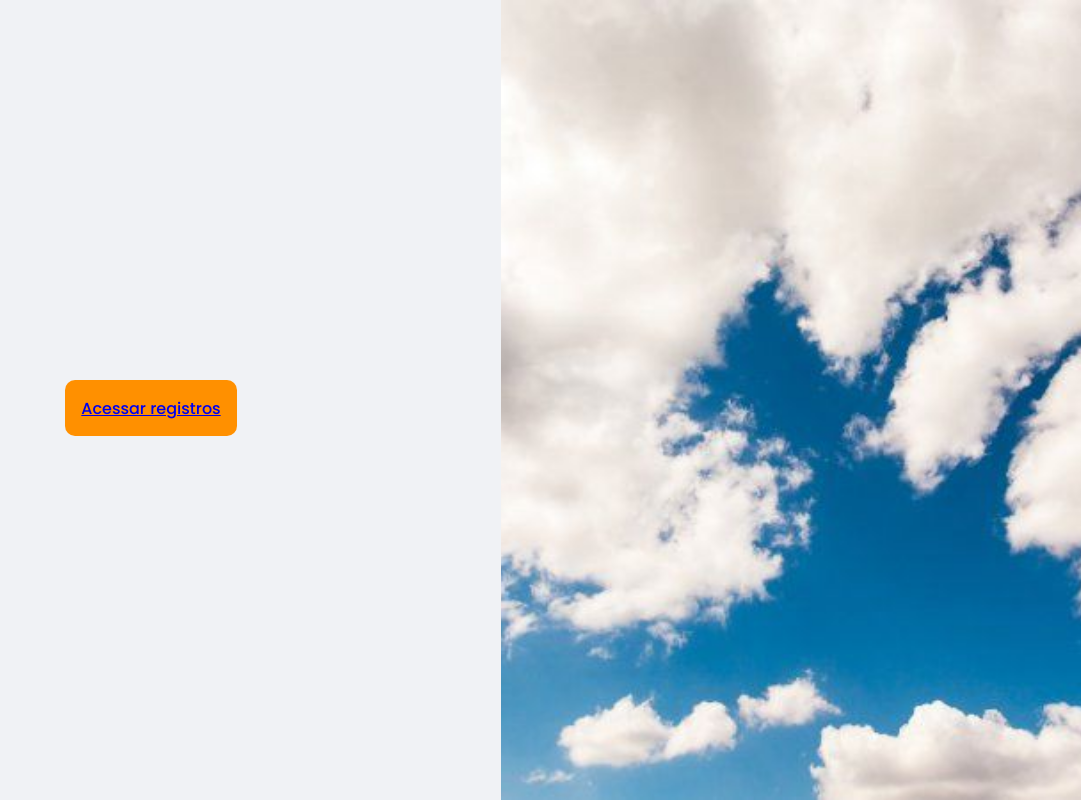
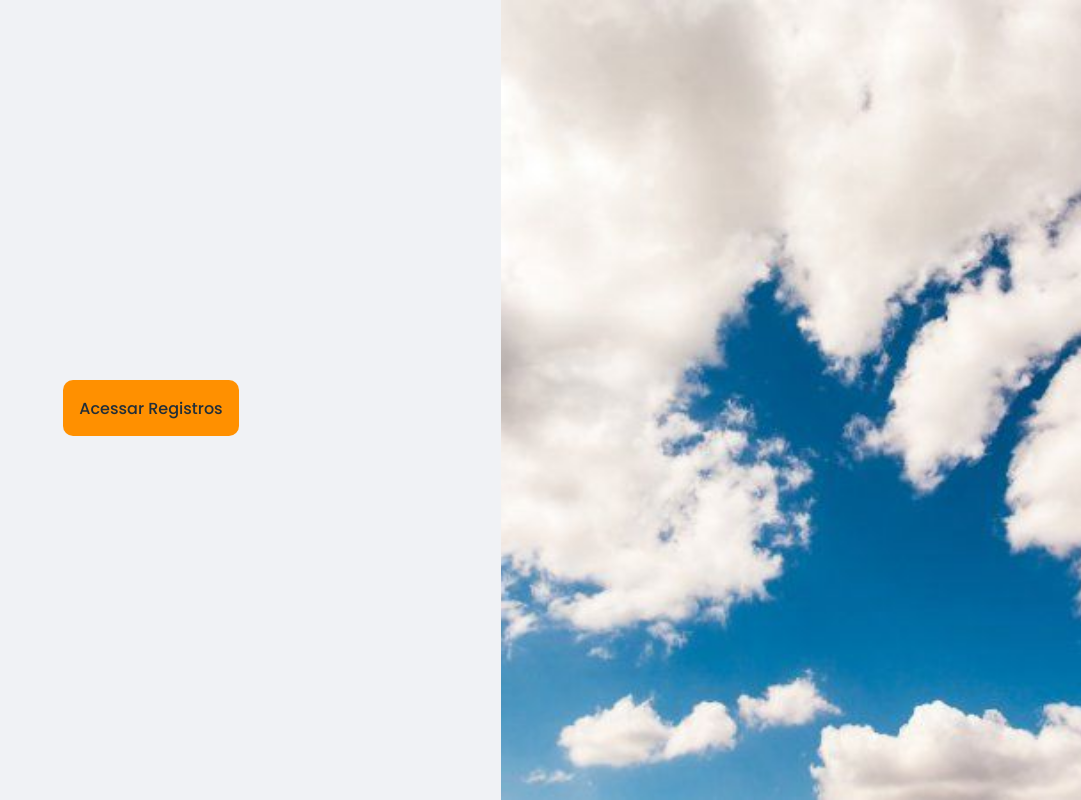
Before and after one commit to jose-renato-m/cloud3_frontend_challenge, a React (Create React App) app: page / in a window 1280 px wide. Shown: the whole page, without its empty margins (199-1280 px from the left). Built offline with nearby package versions, Linux system fonts and the light colour scheme.

Commit message:
:sparkles: challenge finalized

```diff
--- a/src/components/Modal/index.tsx
+++ b/src/components/Modal/index.tsx
@@ -3,6 +3,7 @@ import React, { useState, useEffect } from 'react';
 import { Container } from './styles';
 
 interface IModalProps {
+  /*eslint-disable*/
   children: any;
   isOpen: boolean;
   setIsOpen: () => void;
--- a/src/pages/SignIn/index.tsx
+++ b/src/pages/SignIn/index.tsx
@@ -9,9 +9,9 @@ const SignIn: React.FC = () => (
   <Container>
     <Content>
       <form>
-        <Button type="submit">
-          <Link to="/dashboard">Acessar registros</Link>
-        </Button>
+        <Link to="/dashboard">
+          <Button type="submit">Acessar Registros</Button>
+        </Link>
       </form>
     </Content>
 
```
Also changed, not shown: 1 other file (tests, documents, lock files or other folders).
